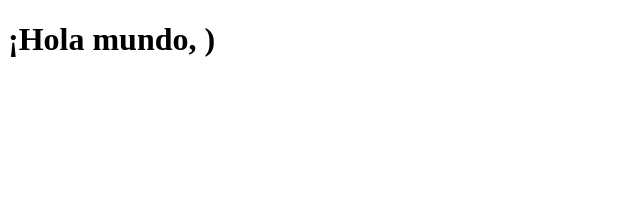
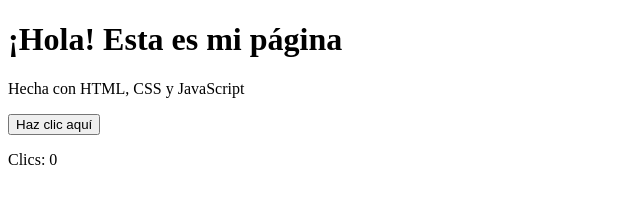
Before and after one commit to e80661339-del/New_9999, a plain HTML site: page index.html in a window 1280 px wide. Shown: the whole page, without its empty margins (0-640 px from the left). Drawn offline with Linux system fonts and the light colour scheme.

Commit message:
Update index.html with new content and structure

```diff
--- a/index.html
+++ b/index.html
@@ -1,11 +1,20 @@
 <!DOCTYPE html>
 <html lang="es">
 <head>
-    <meta charset="UTF-8">
-    <meta name="viewport" content="width=device-width, initial-scale=1.0">
-    <title>creado por isaias</title>
+  <meta charset="UTF-8">
+  <meta name="viewport" content="width=device-width, initial-scale=1.0">
+  <title>Mi página sencilla</title>
+  <link rel="stylesheet" href="style.css">
 </head>
 <body>
-    <h1>¡Hola mundo, )</h1>
+  <main>
+    <h1>¡Hola! Esta es mi página</h1>
+    <p>Hecha con HTML, CSS y JavaScript</p>
+
+    <button id="boton">Haz clic aquí</button>
+    <p id="contador">Clics: 0</p>
+  </main>
+
+  <script src="script.js"></script>
 </body>
 </html>
```
